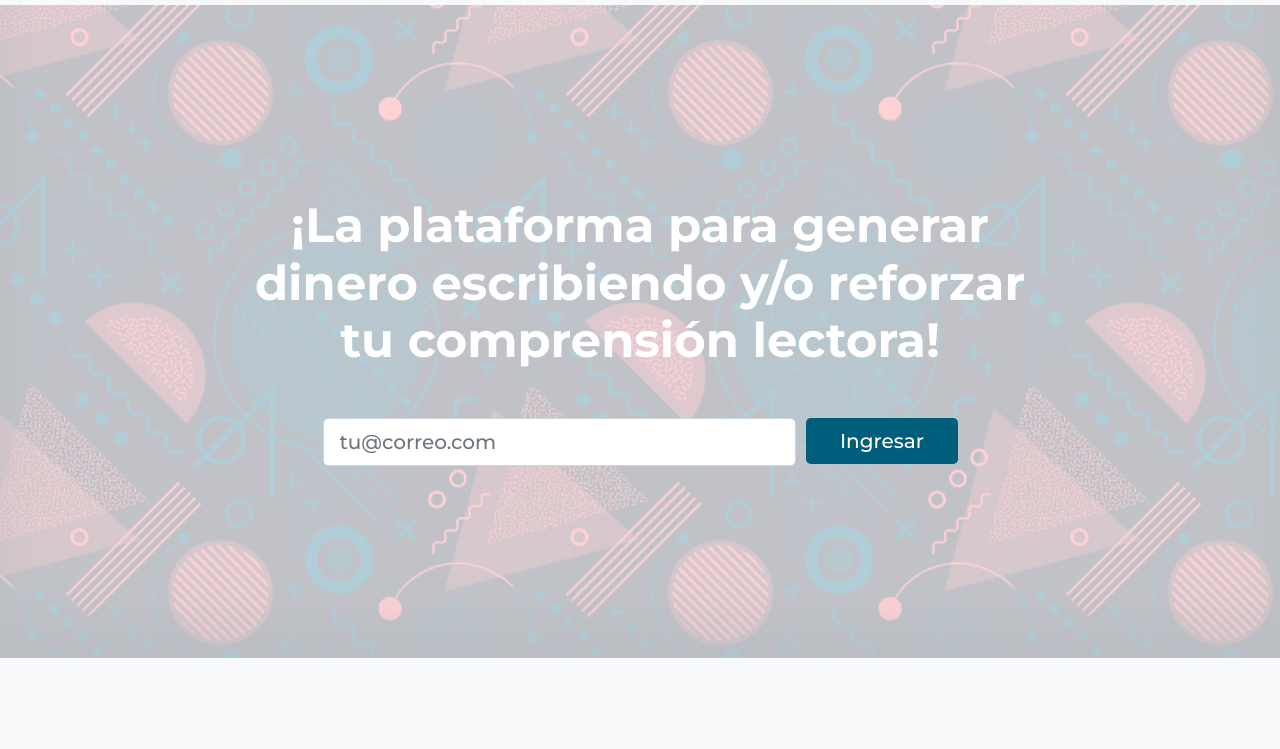
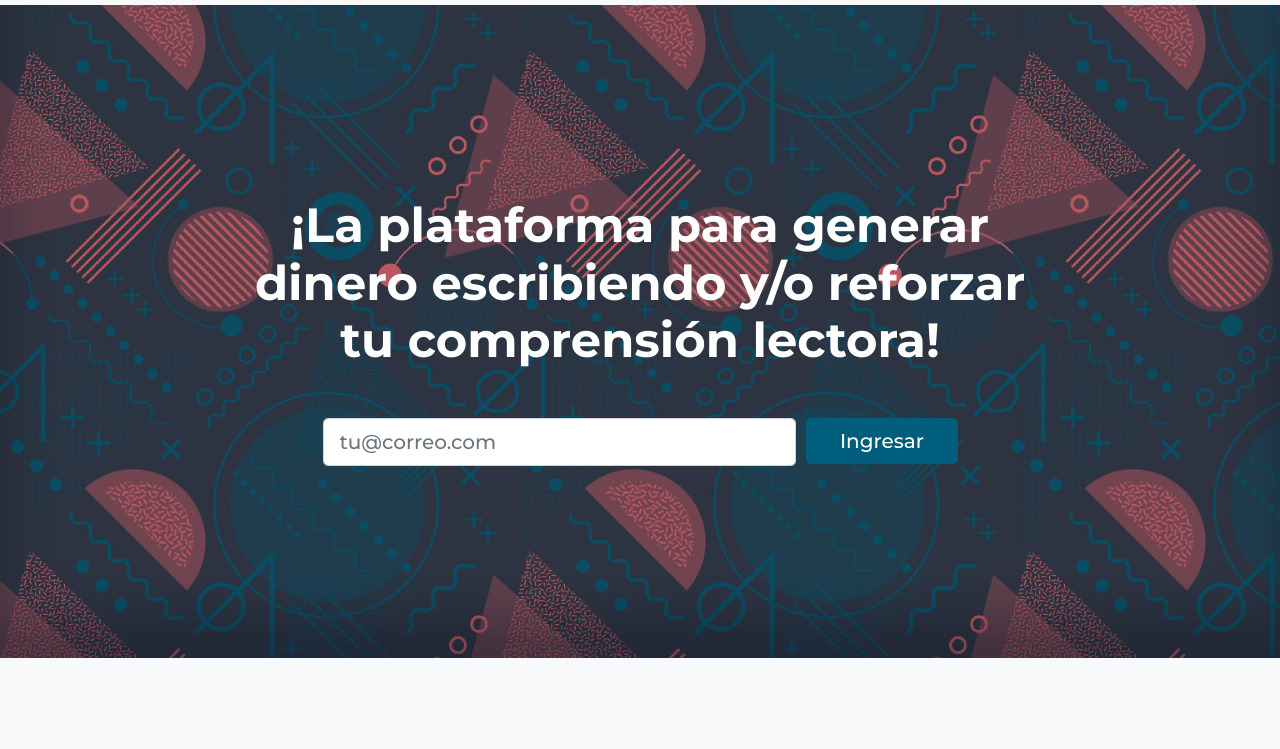
Before and after one commit to abad2016/LandingEasyStory, a website: page index.html in a window 1280 px wide. Shown: the part 51-800 px from the top of the page. Drawn offline with Linux system fonts and the light colour scheme.

Commit message:
Update style.css

```diff
--- a/style.css
+++ b/style.css
@@ -33,8 +33,8 @@ body {
     100% {background-position: 0 -500px;}
   }
 
-.masthead .overlay{
- background-color: var(--gry)!important;
+.masthead {
+ background: var(--gry)!important;
     background-image: url("../img/back.png")!important;
     background-position: center center;
     background-size: 500px!important;
```
